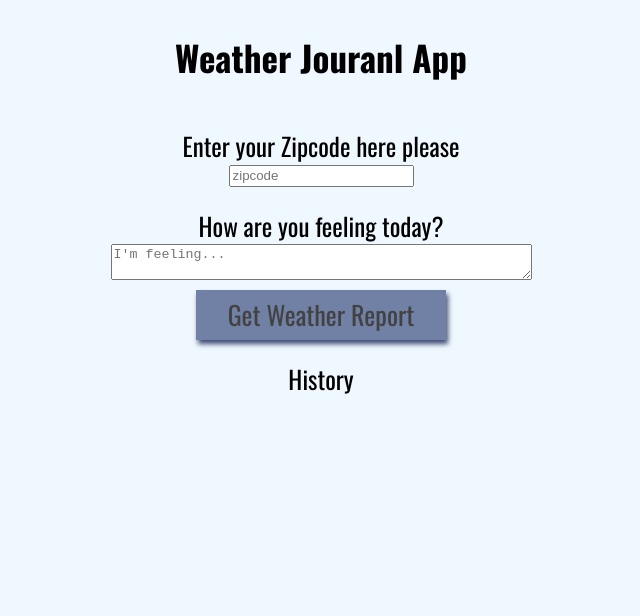
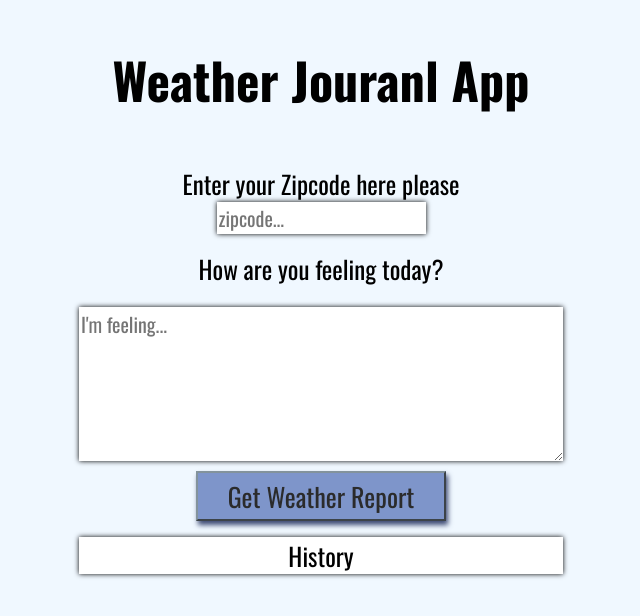
Before and after one commit to AdhamNasr/FWD-weather-app, a website: page website/index.html in a window 1280 px wide. Shown: the whole page, without its empty margins (319-959 px from the left). Drawn offline with nearby package versions, Linux system fonts and the light colour scheme; a web font is replaced by a local one.

Commit message:
First Draft

```diff
--- a/website/css/style.css
+++ b/website/css/style.css
@@ -1,5 +1,6 @@
 h1{
-    font-size: 35px;
+    font-size: 50px;
+    text-align: center;
 }
 
 body{
@@ -7,39 +8,100 @@ body{
     font-family: -apple-system, BlinkMacSystemFont, sans-serif;
 }
 
-#weatherapp{
-    display: grid;
-    grid-auto-rows: minmax(60px, auto);
-    color: black;
-    justify-content: center;
-    grid-gap: 1em;
+
+input{
+    display: block;
+    background: #ffffff;
+    color: rgb(0, 0, 0);
     font-size: 20px;
     font-family: 'Oswald', sans-serif;
-}
-
-.holder{
-    text-align: center;
-    font-size: 25px;
-}
-
-.zipcode{
-    display: grid;
-    justify-items: center;
-}
-
-.feeling{
-    display: grid;
-    justify-items: center;
+    border: none;
+    box-shadow: 0px 0px 5px rgb(0, 0, 0);
 }
 
 button{
     width: 250px;
     height: 50px;
     margin-top: 10px;
-    background: #7181a5;
-    color: #424242;
+    background: #7e95ca;
+    color: #2b2b2b;
     font-size: 26px;
     font-family: 'Oswald', sans-serif;
-    border: 5px;
+    border-color: #83939c;
     box-shadow: 2px 4px 5px rgb(62, 75, 116);
 }
+
+textarea{
+    margin-top: 20px;
+    display: block;
+    background: #ffffff;
+    color: rgb(0, 0, 0);
+    font-size: 20px;
+    font-family: 'Oswald', sans-serif;
+    border: none;
+    box-shadow: 0px 0px 5px rgb(0, 0, 0);
+}
+
+#app{
+    display: grid;
+    grid-auto-rows: minmax(auto, auto);
+    justify-content: center;
+    grid-gap: 1em;
+    font-family: 'Oswald', sans-serif;
+}
+
+#entryHolder{
+    display: inline-flex;
+    justify-content: space-around;
+}
+
+#date{
+    font-size: 16px;
+}
+
+#temp{
+    font-size: 16px;
+}
+
+#content{
+    font-size: 16px;
+}
+
+.headline {
+
+}
+
+.holder{
+    font-size: 25px;
+}
+
+.zip{
+    height: inherit;
+    width: auto;
+    display: grid;
+    justify-items: center;
+}
+
+.feel{
+    height: inherit;
+    width: auto;
+    display: grid;
+    justify-items: center;
+}
+
+.title{
+    text-align: center;
+    height: inherit;
+    width: auto;
+}
+
+.entry{
+    display: grid;
+    grid-auto-rows: inherit;
+    width: auto;
+    height: max-content;
+    background: #ffffff;
+    color: rgb(0, 0, 0);
+    box-shadow: 0px 0px 5px rgb(0, 0, 0);
+
+}
--- a/website/index.html
+++ b/website/index.html
@@ -7,26 +7,25 @@
         <link rel="stylesheet" href="css/style.css">
     </head>
     <body>
-        <div id="weatherapp">
+        <div id="app">
             <div class="holder headline">
                 <h1>Weather Jouranl App</h1>
             </div>
-                <div class="holder zipcode"
+            <div class="holder zip"
                 <label for="zip">Enter your Zipcode here please</label>
-                    <input type="text" id="zip" placeholder="zipcode">
+                <input type="text" id="zip" placeholder="zipcode...">
             </div>
-                <div class="holder feeling">
-                    <label for="feeling">How are you feeling today?</label>
-                    <textarea class="user-input" id="feeling" placeholder="I'm feeling..." rows="2" cols="50"></textarea>
-                    <button id="results" type="submit"> Get Weather Report </button>
+            <div class="holder feel">
+                <label for="feelings">How are you feeling today?</label>
+                <textarea class="myInput" id="feelings" placeholder="I'm feeling..." rows="5" cols="50"></textarea>
+                <button id="generate" type="submit"> Get Weather Report </button>
             </div>
-        <div class="holder history">
+            <div class="holder entry">
                 <div class="title">History</div>
-        <div id="holders">
-            <div id="Date"></div>
-            <div id="Temp"></div>
-            <div id="Temp"></div>
-            <div id="Content"></div>
+                <div id="entryHolder">
+                    <div id="date"></div>
+                    <div id="temp"></div>
+                    <div id="content"></div>
                 </div>
             </div>
         </div>
--- a/website/js/app.js
+++ b/website/js/app.js
@@ -0,0 +1,44 @@
+/* Global Variables */
+
+const apiKey = "a4f51ad690e9ee6c6ecbd5e53929f9b4"
+const generate = document.getElementById("generate")
+const zipCode = document.getElementById("zip")
+const feelings = document.getElementById("feelings")
+
+// Dynamic date instance
+
+let d = new Date();
+let newDate = d.getMonth()+1 +' . '+ d.getDate()+' . '+ d.getFullYear();
+
+// Event Listeners
+
+generate.addEventListener("click", async () => {
+    const userZipcode = zipCode.value
+    let userFeeling = feelings.value;
+
+    let url = `https://api.openweathermap.org/data/2.5/weather?zip=${userZipcode}&appid=${apiKey}`
+
+    const res = await fetch(url)
+    let data = await res.json()
+
+    const temp = data.main.temp
+
+    await fetch('/currentData', {
+        method: "POST",
+        headers: {
+            "content-Type": "application/json"
+        },
+        body: JSON.stringify({
+            date: newDate,
+            temp: temp,
+            feelings: userFeeling
+        })
+    });
+    const resData = await fetch('/storedData')
+    const finalData = await resData.json()
+
+        console.log(finalData)
+        document.getElementById('date').innerHTML = finalData.date;
+        document.getElementById('temp').innerHTML = finalData.temp;
+        document.getElementById('content').innerHTML = finalData.feelings
+});
```
Also changed, not shown: server.js (+12 -1 lines), ReadMe.md, 1 other file. Lines whose indentation alone changed are shown as unchanged.
